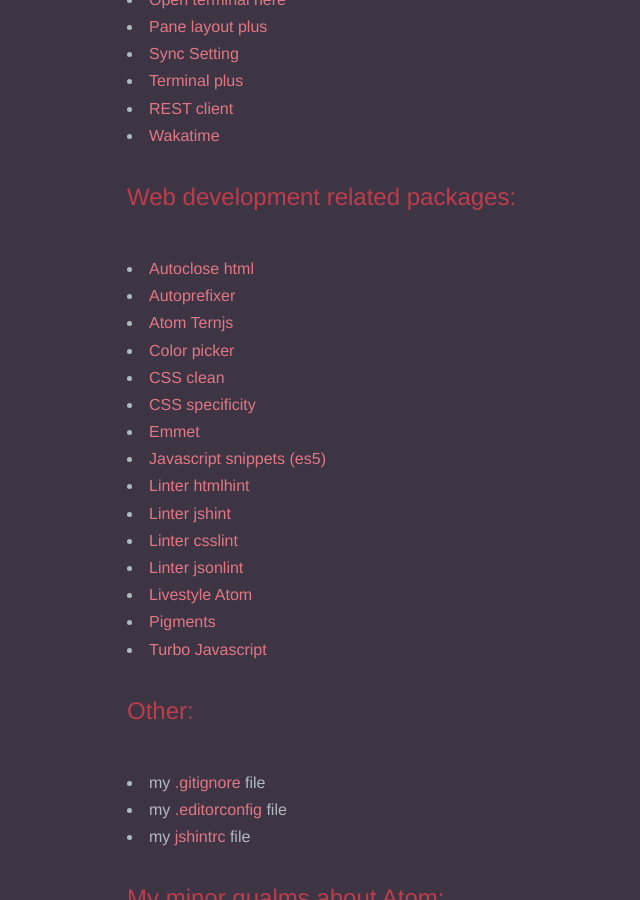
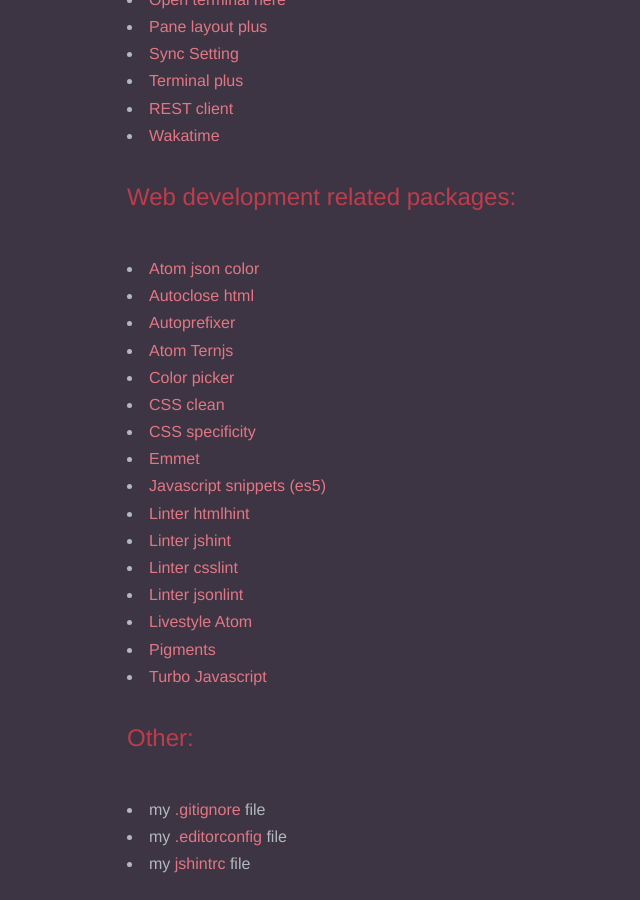
Before and after one commit to JosephSun/cliffordfajardo.github.io, a Jekyll site: the page built from _posts/2016-01-24-atom-editor-review.md, in a window 1280 px wide and 900 px high, scrolled down 1909 px. Shown: the whole window, without its empty margins (153-793 px from the left). Built offline with Jekyll 4.4.1, drawn with Linux system fonts in a browser that asks for light colours; nearby versions of some CDN libraries; Markdown is read by kramdown in place of the engine named in the settings; comment, search, counter and statistics services are not loaded.

Commit message:
add new atom package to list

```diff
--- a/_posts/2016-01-24-atom-editor-review.md
+++ b/_posts/2016-01-24-atom-editor-review.md
@@ -58,7 +58,7 @@
 
 
 ## Web development related packages:
-
+- [Atom json color](https://atom.io/packages/atom-json-color)
 - [Autoclose html](https://atom.io/packages/autoclose-html)
 - [Autoprefixer](https://atom.io/packages/autoprefixer)
 - [Atom Ternjs](https://atom.io/packages/atom-ternjs)
```
